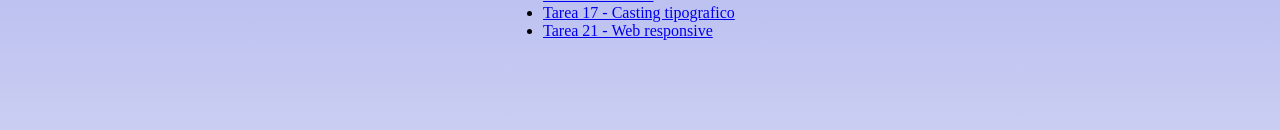
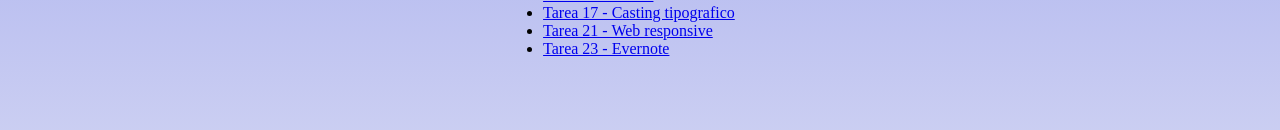
Before and after one commit to SandraMartinezAviles/TPED1_24_25, a plain HTML site: page index.html in a window 1280 px wide. Shown: the part 272-402 px from the top of the page. Drawn offline with Linux system fonts and the light colour scheme.

Commit message:
add evernote

```diff
--- a/index.html
+++ b/index.html
@@ -22,6 +22,7 @@
             <li><a href="https://sandramartinezaviles.github.io/TPED1_24_25/Adobe/index.html" target="_blank">Tarea 16 - Adobe</a></li>
             <li><a href="https://sandramartinezaviles.github.io/TPED1_24_25/Casting_Tipografico/index.html" target="_blank">Tarea 17 - Casting tipografico</a></li>
             <li><a href="https://sandramartinezaviles.github.io/TPED1_24_25/PaginaResponsive/index.html" target="_blank">Tarea 21 - Web responsive</a></li>
+            <li><a href="https://sandramartinezaviles.github.io/TPED1_24_25/Evernote/index.html" target="_blank">Tarea 23 - Evernote</a></li>
         </ul>
     </section>
 </body>
```
